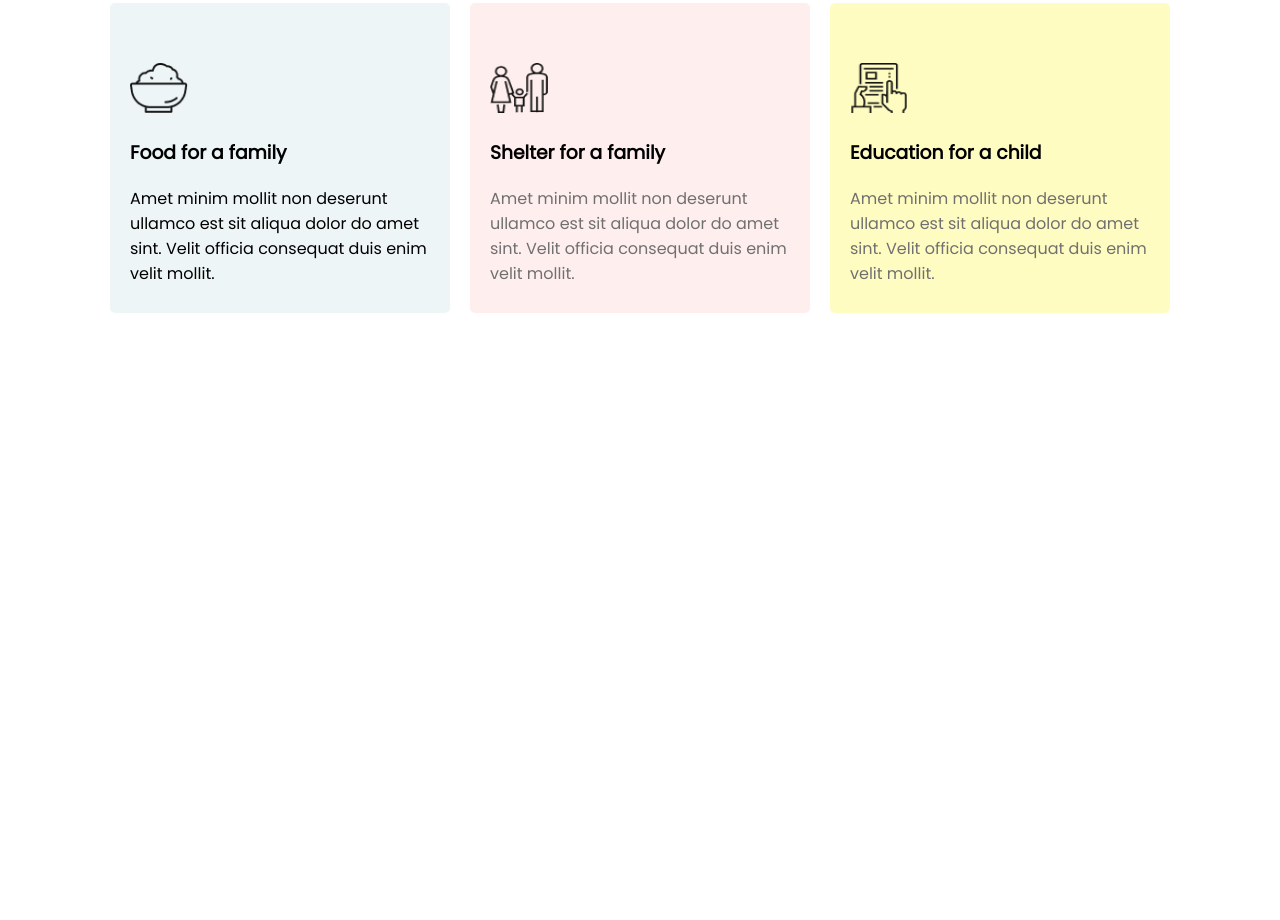
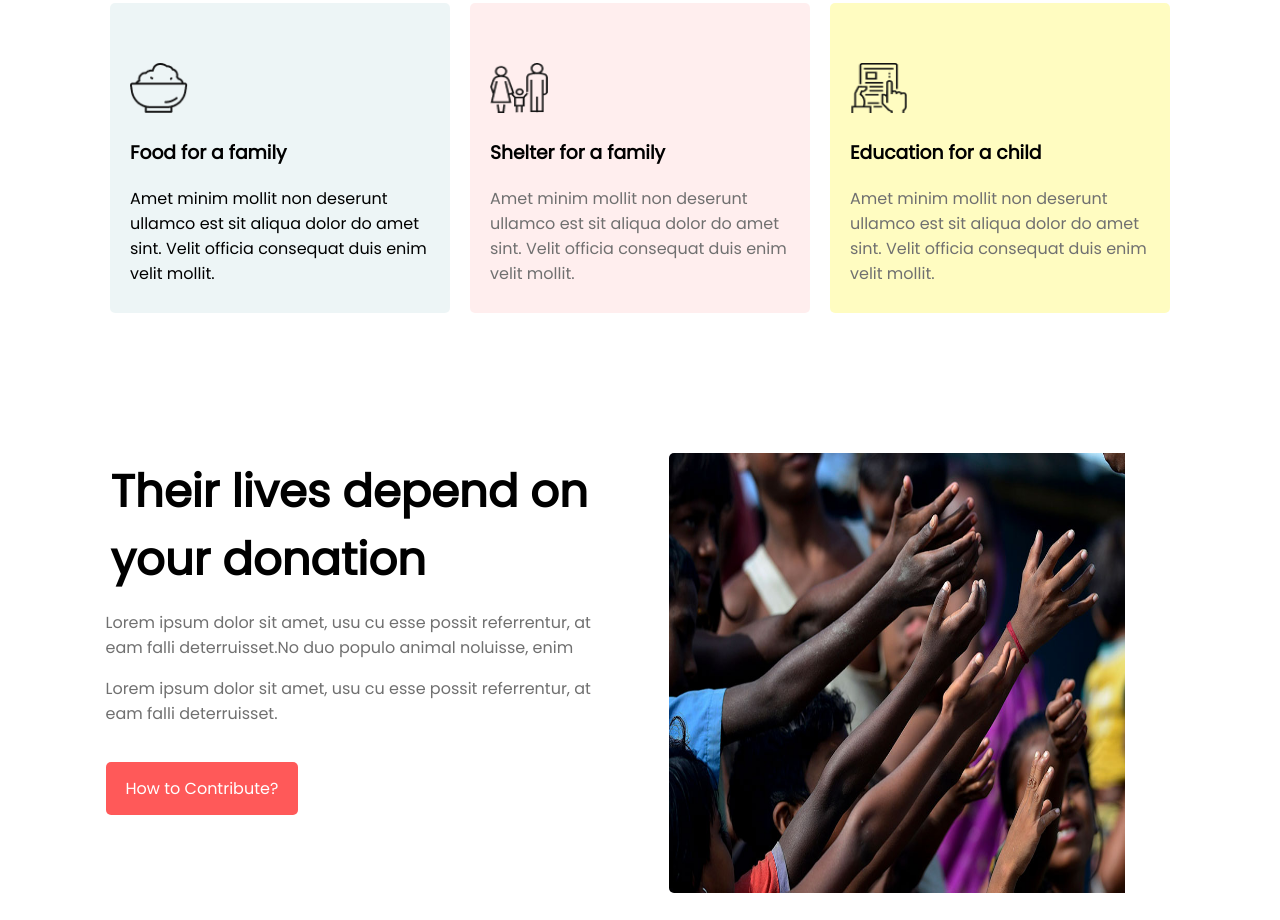
Before and after one commit to rakibulislam7253/Donate, a plain HTML site: page index.html in a window 1280 px wide. Shown: the part 1621-2541 px from the top of the page. Before the commit the page ends 1954 px from the top, so only its background shows below. Drawn offline with Linux system fonts and the light colour scheme.

Commit message:
update_pic

```diff
--- a/index.html
+++ b/index.html
@@ -105,7 +105,23 @@
         </div>
     </section>
 
-
+    <section class="second">
+        <div class="third">
+            <div class="trd">
+                <h1 class="h1">Their lives depend on your donation</h1>
+                <p style="color: #707070;">Lorem ipsum dolor sit amet, usu cu esse possit referrentur, at eam falli
+                    deterruisset.No duo populo animal noluisse, enim</p>
+                <p style="color: #707070;">Lorem ipsum dolor sit amet, usu cu esse possit
+                    referrentur, at eam falli deterruisset.</p>
+                <div class="btn1">
+                    <a class="btn" href="https://github.com/ProgrammingHero1">How to Contribute?</a>
+                </div>
+            </div>
+            <div class="trd_part">
+                <img class="picture" src="images/donation13.jpg" alt="">
+            </div>
+        </div>
+    </section>
 </body>
 
 </html>
--- a/style.css
+++ b/style.css
@@ -162,3 +162,22 @@ margin: 10px;
     padding-right: 20px;
     margin: 10px;
 }
+.third
+{
+    display: flex;
+    justify-content: center;
+    padding: 20px;
+}
+.trd
+{
+    width: 493px;
+    height: 374px;
+    padding-right: 70px;
+}
+.picture
+{
+width: 456px;
+height: 440px;
+padding-right: 50px;
+border-radius: 5px;
+}
```
